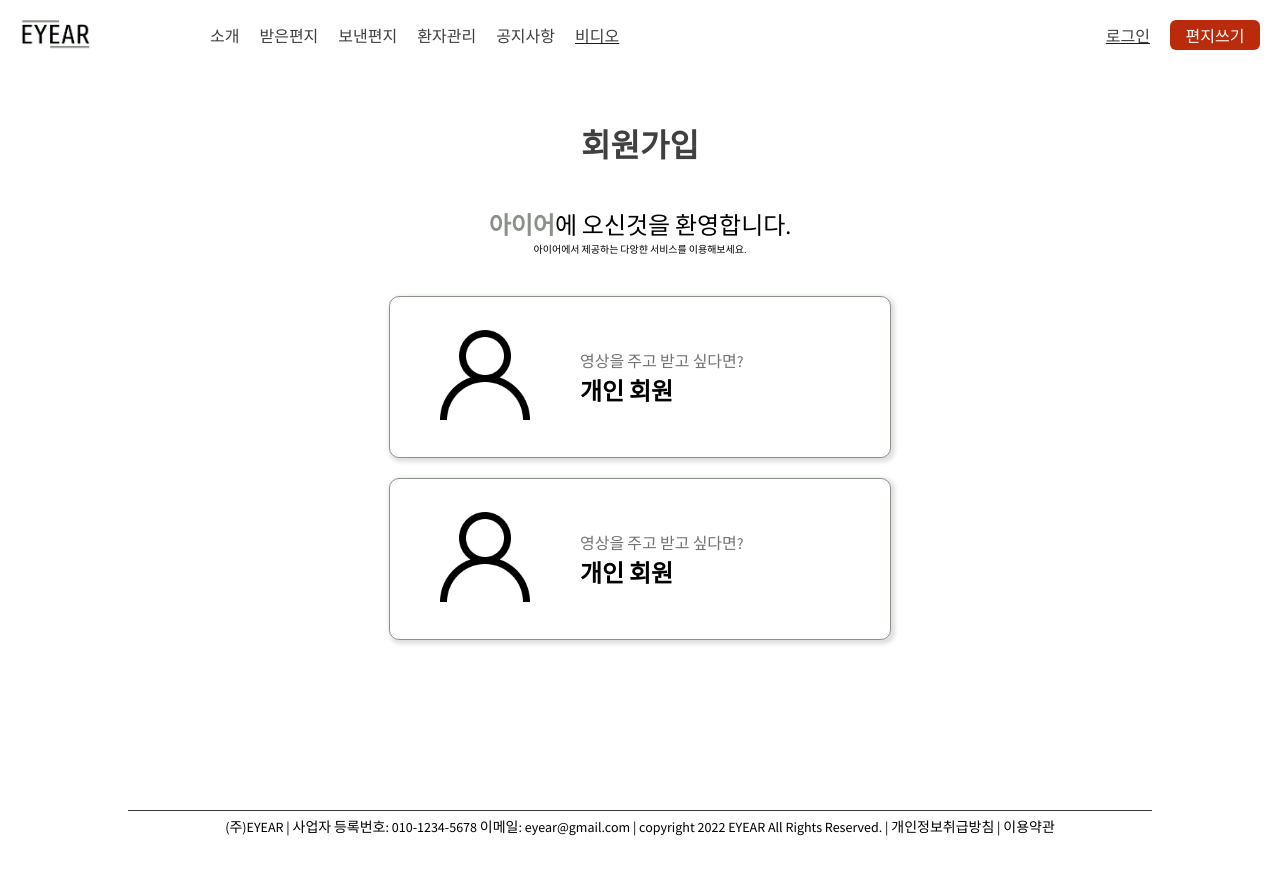
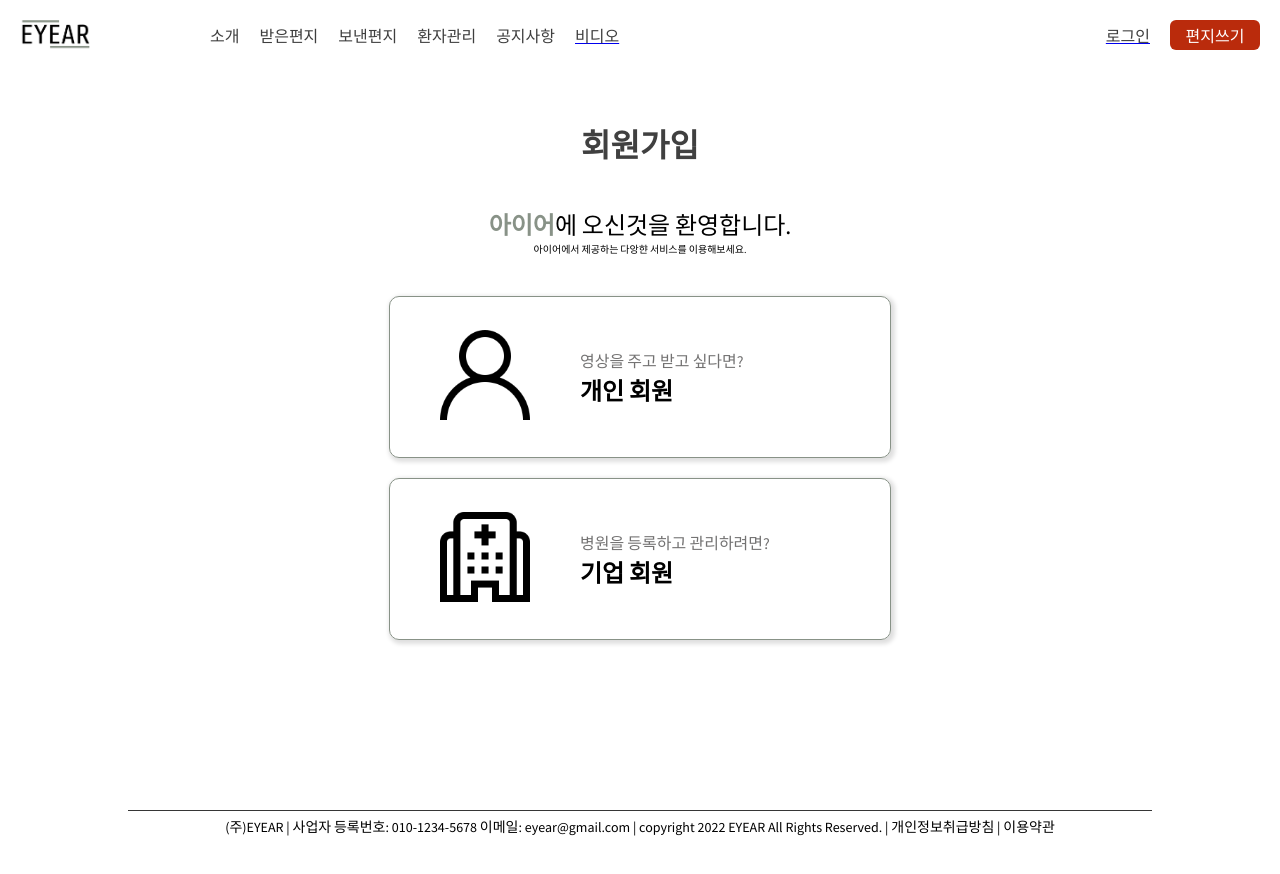
Before and after one commit to eyear22/eyear_frontend, a React (Create React App) app: page /join in a window 1280 px wide. Shown: the top 874 px of the page. Built offline with nearby package versions, Linux system fonts and the light colour scheme.

Commit message:
[FEAT] 회원가입 페이지 UI 완성

```diff
--- a/src/components/join/SelectBox.js
+++ b/src/components/join/SelectBox.js
@@ -1,16 +1,15 @@
 import styled from 'styled-components';
-import UserIcon from '../../assets/icon_user.png';
 import { mobile } from '../../utils/responsive';
 
-const SelectBox = () => {
+const SelectBox = ({ Img, title, desc }) => {
   return (
     <Container>
       <Left>
-        <Icon src={UserIcon} alt="" />
+        <Icon src={Img} alt="" />
       </Left>
       <Right>
-        <Desc>영상을 주고 받고 싶다면?</Desc>
-        <Title>개인 회원</Title>
+        <Desc>{desc}</Desc>
+        <Title>{title}</Title>
       </Right>
     </Container>
   );
--- a/src/pages/Join.js
+++ b/src/pages/Join.js
@@ -1,6 +1,8 @@
 import styled from 'styled-components';
 import AuthLayout from '../components/common/AuthLayout';
 import SelectBox from '../components/join/SelectBox';
+import UserIcon from '../assets/icon_user.png';
+import BusinessIcon from '../assets/icon_hospital.png';
 
 const Join = () => {
   return (
@@ -12,8 +14,8 @@ const Join = () => {
         <SmallDesc>아이어에서 제공하는 다앙햔 서비스를 이용해보세요.</SmallDesc>
       </Center>
       <Bottom>
-        <SelectBox />
-        <SelectBox />
+        <SelectBox Img={UserIcon} title="개인 회원" desc="영상을 주고 받고 싶다면?" />
+        <SelectBox Img={BusinessIcon} title="기업 회원" desc="병원을 등록하고 관리하려면?" />
       </Bottom>
     </AuthLayout>
   );
```
